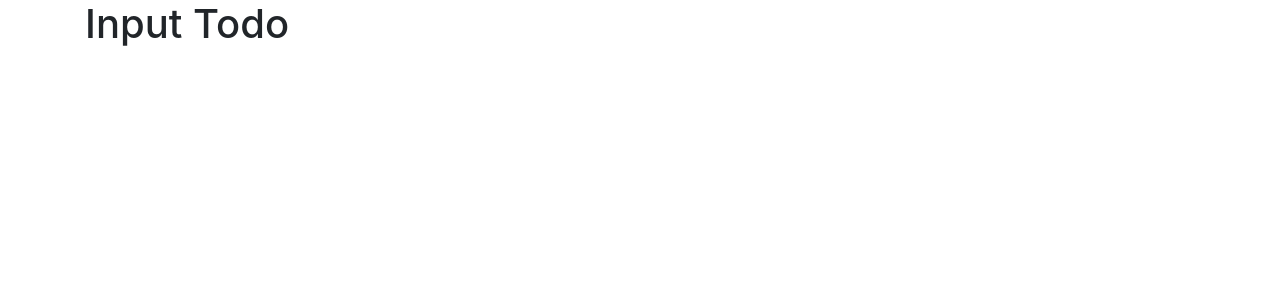
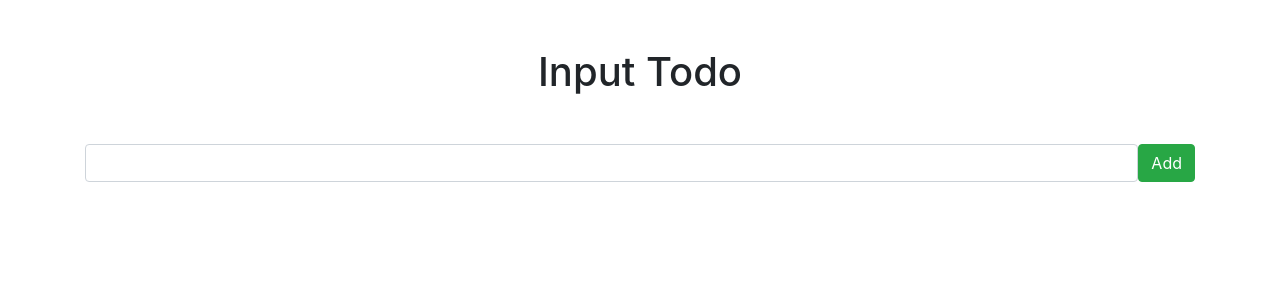
Before and after one commit to alexjmarshall/pern-project-client, a React (Create React App) app: page / in a window 1280 px wide. Shown: the top 300 px of the page. Built offline with nearby package versions, Linux system fonts and the light colour scheme.

Commit message:
Add form to InputTodo component

```diff
--- a/src/components/InputTodo.js
+++ b/src/components/InputTodo.js
@@ -1,7 +1,31 @@
-import React from "react";
+import React, { Fragment, useState } from "react";
 
 const InputTodo = () => {
-    return <h1>Input Todo</h1>;
+  const [description, setDescription] = useState("");
+  const onSubmitForm = async(e) => {
+    e.preventDefault();
+    try {
+      const body = {description};
+      const response = await fetch('http://localhost:5000/todos', {
+        method: "Post",
+        headers: {"Content-Type": "application/json"},
+        body: JSON.stringify(body)
+      });
+      console.log(response)
+    } catch (err) {
+      console.error(err.message);
+    }
+  }
+
+  return (
+    <Fragment>
+      <h1 className="text-center mt-5">Input Todo</h1>
+      <form className="d-flex mt-5" onSubmit={onSubmitForm}>
+        <input type="text" className="form-control" value={description} onChange={e => setDescription(e.target.value)} />
+        <button className="btn btn-success">Add</button>
+      </form>
+    </Fragment>
+  )
 };
 
 export default InputTodo;
```
